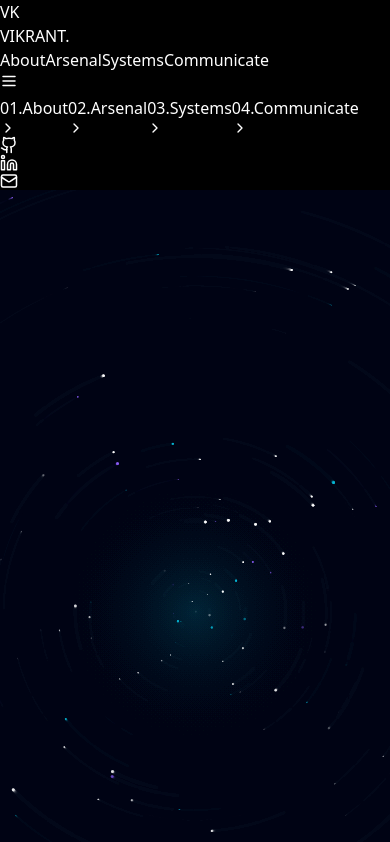
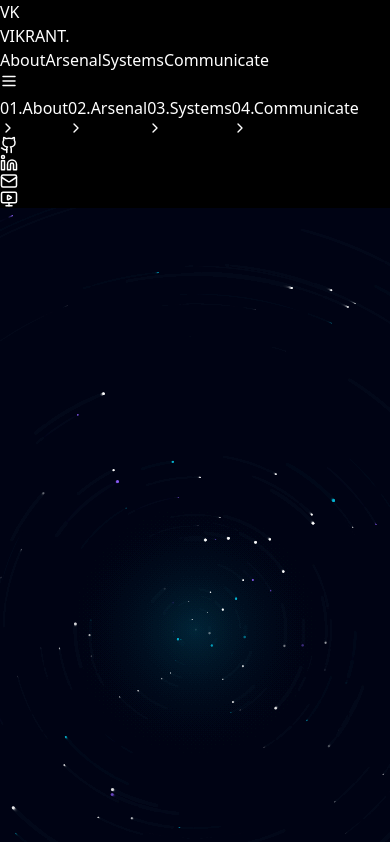
Before and after one commit to vikrantkulkarni07/vikrant-portfolio, a React (Vite) app: page / in a window 390 px wide. Shown: the top 842 px of the page. Built offline with nearby package versions, Linux system fonts and the light colour scheme.

Commit message:
feat: add YouTube to mobile hamburger menu

```diff
--- a/src/App.jsx
+++ b/src/App.jsx
@@ -309,6 +309,7 @@ const Navigation = () => {
               { icon: Github, url: PORTFOLIO_DATA.links.github },
               { icon: Linkedin, url: PORTFOLIO_DATA.links.linkedin },
               { icon: Mail, url: `mailto:${PORTFOLIO_DATA.personal.email}` },
+              { icon: MonitorPlay, url: PORTFOLIO_DATA.links.youtube },
             ].map(({ icon: Icon, url }, i) => (
               <a key={i} href={url} target="_blank" rel="noreferrer"
                 className="w-10 h-10 rounded-xl border border-white/10 bg-white/5 flex items-center justify-center text-slate-400 hover:text-cyan-400 hover:border-cyan-500/30 transition-all">
```
